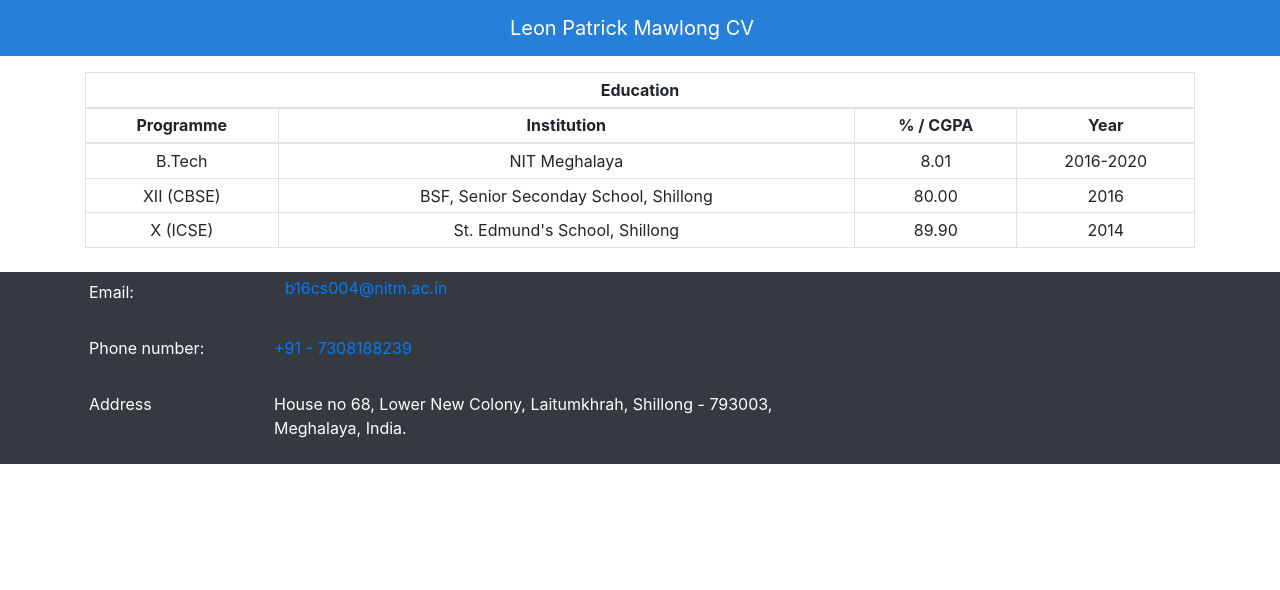
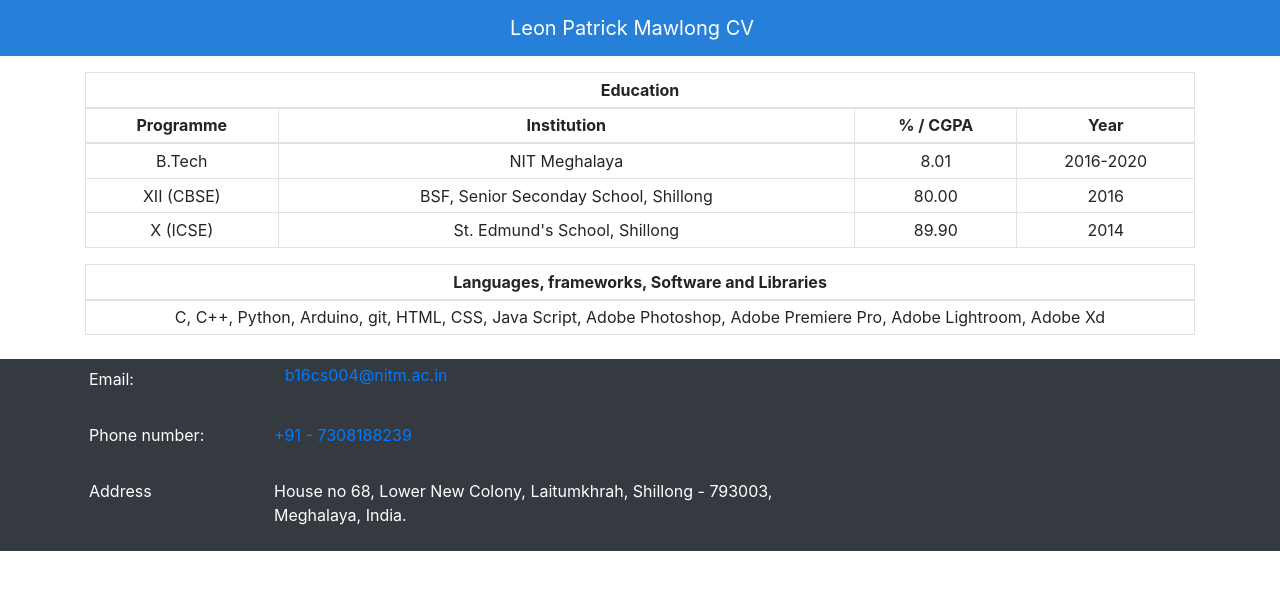
Before and after one commit to Mawlong/CV, a React (Create React App) app in the folder cv/: page / in a window 1280 px wide. Shown: the top 590 px of the page. Built offline with nearby package versions, Linux system fonts and the light colour scheme; the HTML template or start-up script is replaced by a standard one.

Commit message:
included tect prof

```diff
--- a/cv/src/App.js
+++ b/cv/src/App.js
@@ -1,23 +1,18 @@
 import React from 'react';
 import './App.css';
 import Education from './components/education'
+import Proficiency from './components/technicalProficiency'
 
 
 import Navigation from './components/navbar';
 import Footer from './components/footer';
-
-
-
-// export async function getServerSideProps() {
-
-//   const getEducation
-// }
 
 function App() {
   return (
     <div className="App">
       <Navigation/>
       <Education/>
+      <Proficiency/>
       <Footer/>
     </div>
 
```
